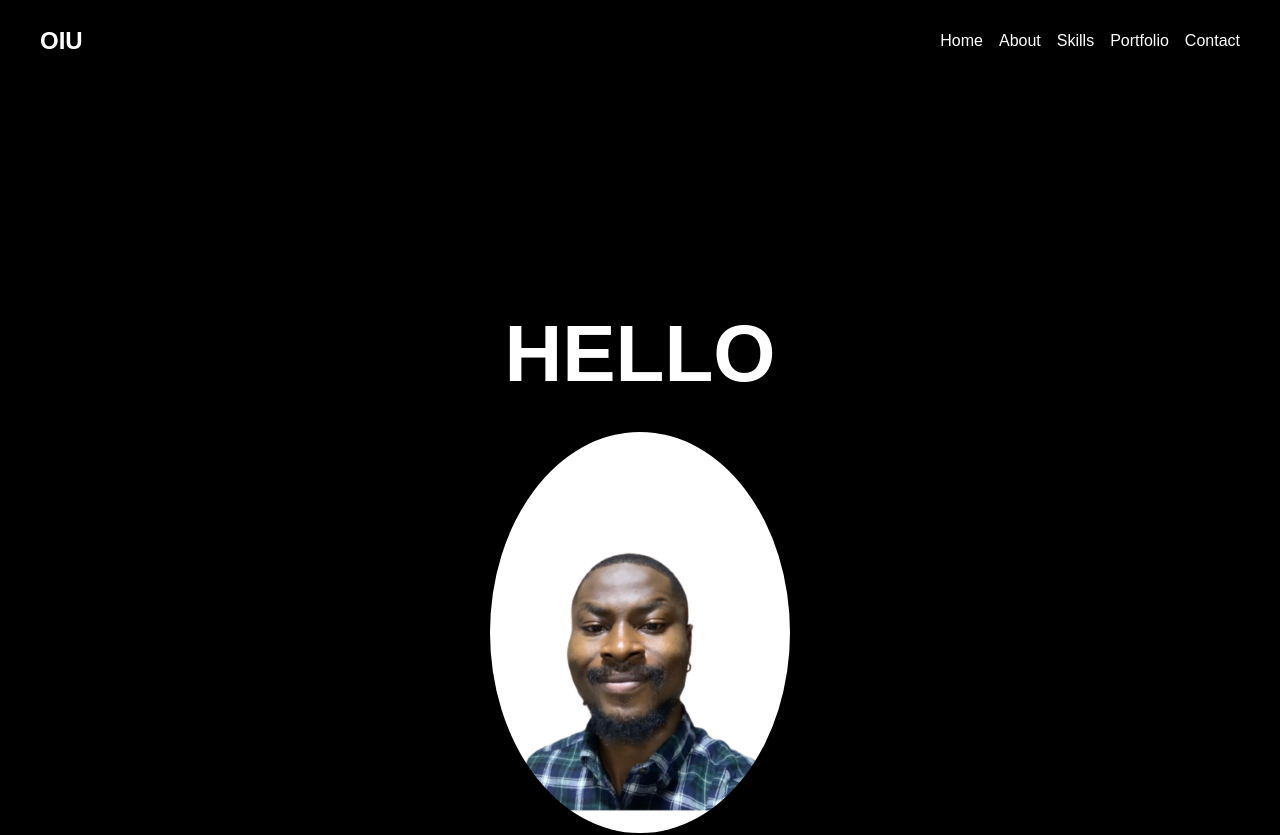
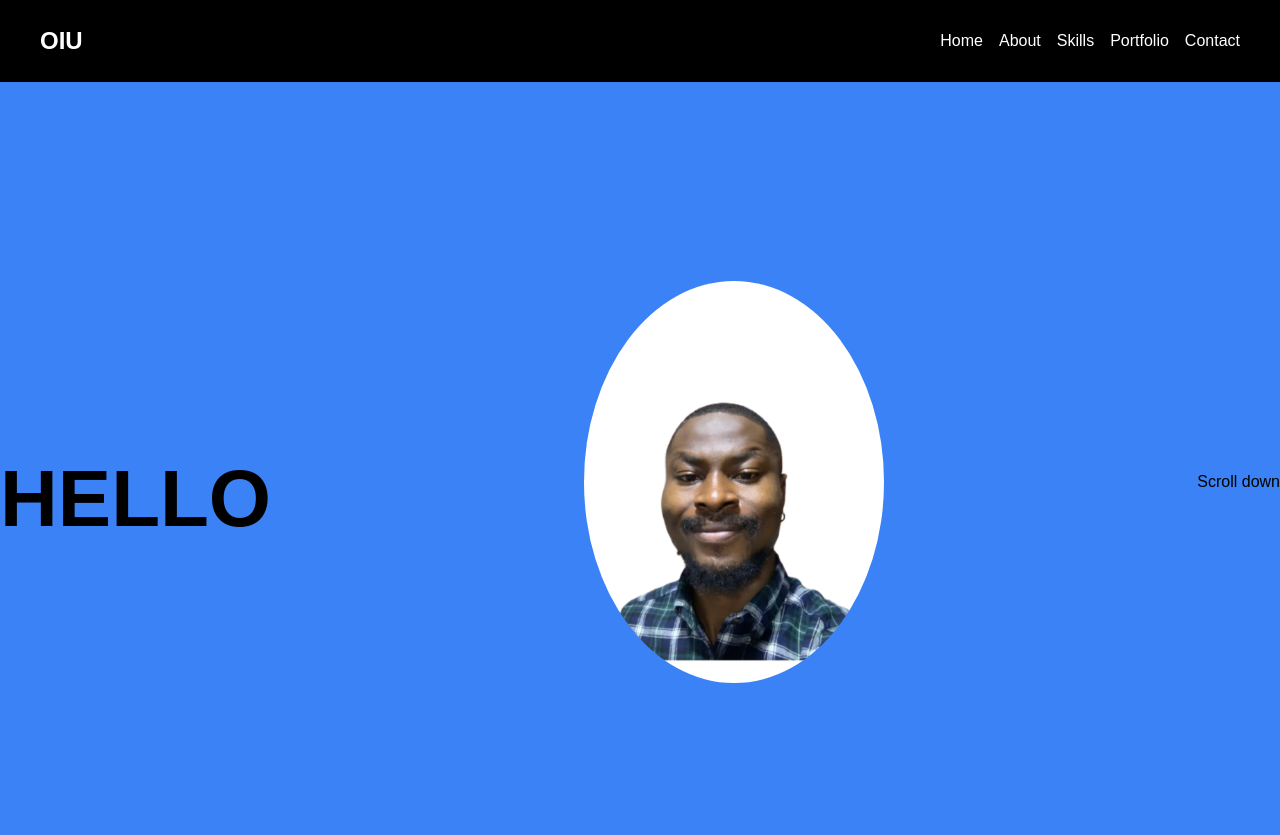
Before and after one commit to only1ude/emmanuel-ude-portfolio, a React (Create React App) app: page / in a window 1280 px wide. Shown: the top 835 px of the page. Built offline with nearby package versions, Linux system fonts and the light colour scheme; the HTML template or start-up script is replaced by a standard one.

Commit message:
Update Home.css

```diff
--- a/src/Styles/Home.css
+++ b/src/Styles/Home.css
@@ -1,13 +1,9 @@
 .home {
-    background-color: #000000;
-    color: white;
-    text-align: center;
-    padding: 5rem 0;
+    display: flex;
+    justify-content: space-between;
+    align-items: center;
     min-height: 100vh;
-    display: flex;
-    flex-direction: column;
-    justify-content: center;
-    align-items: center;
+    background: #3b82f6;
 }
 
 .home h1 {
```
